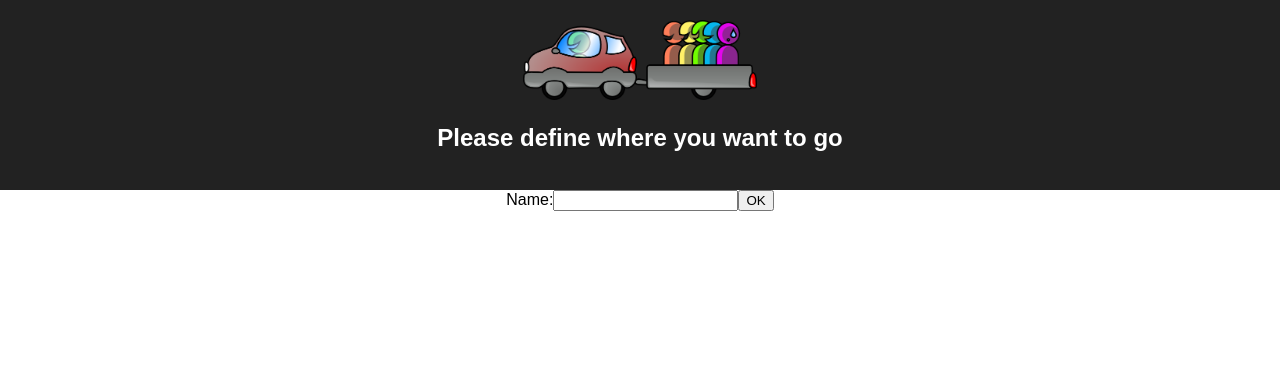
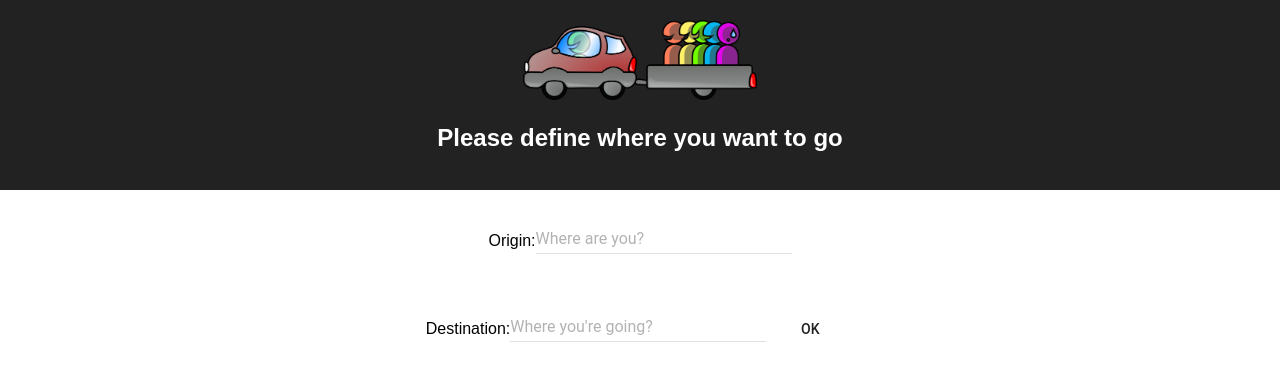
Before and after one commit to jucasoliveira/irelandcarpooling, a React (Create React App) app: page /#/pooler in a window 1280 px wide. Shown: the top 374 px of the page. Built offline with nearby package versions, Linux system fonts and the light colour scheme.

Commit message:
“form”

```diff
--- a/src/modules/Pooler.js
+++ b/src/modules/Pooler.js
@@ -1,6 +1,10 @@
 // modules/Pooler.js
 import React, { Component } from 'react';
 import logo from '../../images/carpoolinglogo.png';
+import TextField from 'material-ui/TextField';
+import MuiThemeProvider from 'material-ui/styles/MuiThemeProvider';
+import FlatButton from 'material-ui/FlatButton';
+import DatePicker from 'material-ui/DatePicker';
 
 
 class Pooler extends Component{
@@ -8,22 +12,28 @@ class Pooler extends Component{
     constructor(props){
       super(props);
       this.state={
-        value:""
+        origin:"",
+        destination:""
       };
 
     }
 
     myfunction =(event)=>{
       //this.setState({value: event.target.value});
-      alert(this.state.value);
+      alert(this.state.origin);
+      alert(this.state.destination);
     }
 
-    myfunctionInput =(event)=>{
-      this.setState({value: event.target.value});
+    myfunctionOrigin =(event)=>{
+      this.setState({origin: event.target.value});
+    }
+    myfunctionDestination =(event)=>{
+      this.setState({destination: event.target.value});
     }
 
     render() {
     return (
+      <MuiThemeProvider>
       <div className="App">
         <div className="App-header">
           <img src={logo} className="App-logo" alt="logo" />
@@ -32,15 +42,33 @@ class Pooler extends Component{
         <div>
 
         <form onSubmit={this.myfunction}>
-          <label>
-            Name:
-            <input type="text" name="name" value={this.state.value} onChange={this.myfunctionInput}/>
-          </label>
-          <input type="submit" value="OK"  />
+
+        <label>
+            Origin:
+            <TextField hintText="Define your origin"
+              floatingLabelText="Where are you?"
+              type="text" name="origin"
+              value={this.state.origin}
+              onChange={this.myfunctionOrigin}/>
+        </label>
+
+        <p/>
+
+        <label>
+          Destination:
+          <TextField hintText="Define your destination"
+            floatingLabelText="Where you're going?"
+            type="text" name="destination"
+            value={this.state.destination}
+            onChange={this.myfunctionDestination}/>
+        </label>
+
+          <FlatButton type="submit" label="OK" />
         </form>
 
        </div>
       </div>
+      </MuiThemeProvider>
     );
   }
 }
```
